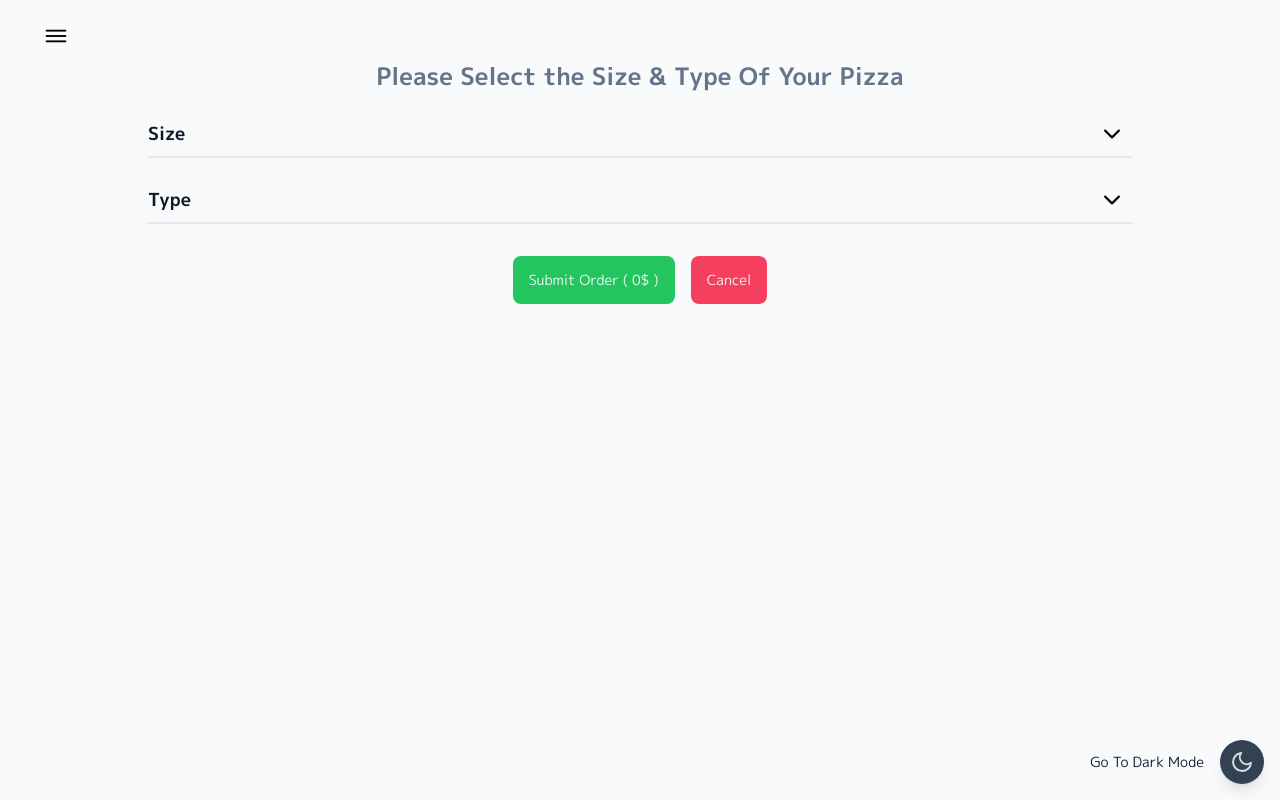
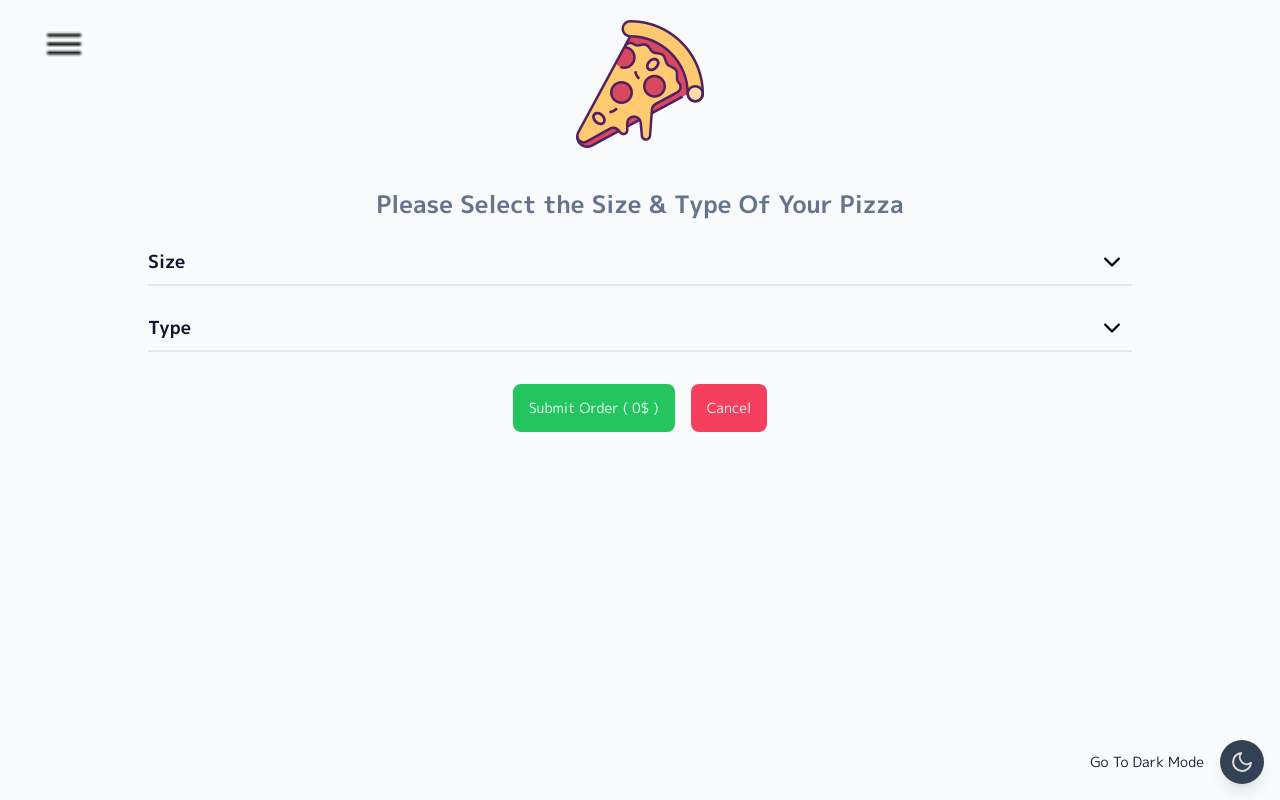
Before and after one commit to shervinshaghaghi/hidden-element-test, a React (Create React App) app: page /hidden-elements in a window 1280 px wide. Built offline with nearby package versions, Linux system fonts and the light colour scheme; what js-confetti would draw is missing.

Commit message:
feat: add  logo and update home page

```diff
--- a/package.json
+++ b/package.json
@@ -2,7 +2,7 @@
   "name": "hidden-element-test",
   "version": "0.1.0",
   "private": true,
-  "homepage": ".",
+  "homepage": "https://shervinshaghaghi.github.io/hidden-element-test",
   "dependencies": {
     "@reduxjs/toolkit": "^1.9.0",
     "@testing-library/jest-dom": "^5.16.5",
--- a/src/components/burger-menu/index.jsx
+++ b/src/components/burger-menu/index.jsx
@@ -27,9 +27,9 @@ function BurgerMenu() {
         className="absolute z-30 dark:invert px-6 text-sm rounded-lg leading-9 py-1"
       >
         {show ? (
-          <img width={20} alt="CLOSE" src={MENU_CLOSE_IMAGE} />
+          <img width={30} alt="CLOSE" src={MENU_CLOSE_IMAGE} />
         ) : (
-          <img alt="MENU" src={MENU_IMAGE} />
+          <img width={40} alt="MENU" src={MENU_IMAGE} />
         )}
       </button>
 
--- a/src/pages/hidden-element/index.jsx
+++ b/src/pages/hidden-element/index.jsx
@@ -1,14 +1,21 @@
 import { BurgerMenu } from 'components/burger-menu';
 import { titleGenerator } from 'utils/title-generator';
-import { SubmitOrderButton } from 'components/submit-order-button';
 import { VisiblePizzaSize } from 'components/pizza-size';
 import { VisiblePizzaType } from 'components/pizza-type';
+import { SubmitOrderButton } from 'components/submit-order-button';
+
+import LOGO_IMAGE from 'assets/pizza.png';
 
 function HiddenElementPage() {
   titleGenerator('Hidden Element');
   return (
     <div className="w-full h-screen relative p-5 overflow-hidden">
       <BurgerMenu />
+      <img
+        src={LOGO_IMAGE}
+        alt="PIZZA WIZARD"
+        className="mb-5 mx-auto animate__animated animate__bounceIn"
+      />
       <h1 className="text-center text-2xl mt-10 text-slate-500 dark:text-slate-200 font-bold">
         Please Select the Size & Type Of Your Pizza
       </h1>
--- a/src/pages/visible-element/index.jsx
+++ b/src/pages/visible-element/index.jsx
@@ -3,6 +3,8 @@ import { VisiblePizzaType } from 'components/pizza-type';
 import { VisiblePizzaSize } from 'components/pizza-size';
 import { VisibleHeader } from 'components/visible-header';
 import { SubmitOrderButton } from 'components/submit-order-button';
+
+import LOGO_IMAGE from 'assets/pizza.png';
 
 function VisibleElementPage() {
   titleGenerator('Visible Element');
@@ -10,6 +12,11 @@ function VisibleElementPage() {
   return (
     <div>
       <VisibleHeader />
+      <img
+        src={LOGO_IMAGE}
+        alt="PIZZA WIZARD"
+        className="mb-5 mx-auto animate__animated animate__bounceIn"
+      />
       <h1 className="text-center text-2xl mt-10 text-slate-500 dark:text-slate-200 font-bold">
         Please Select the Size & Type Of Your Pizza
       </h1>
```
